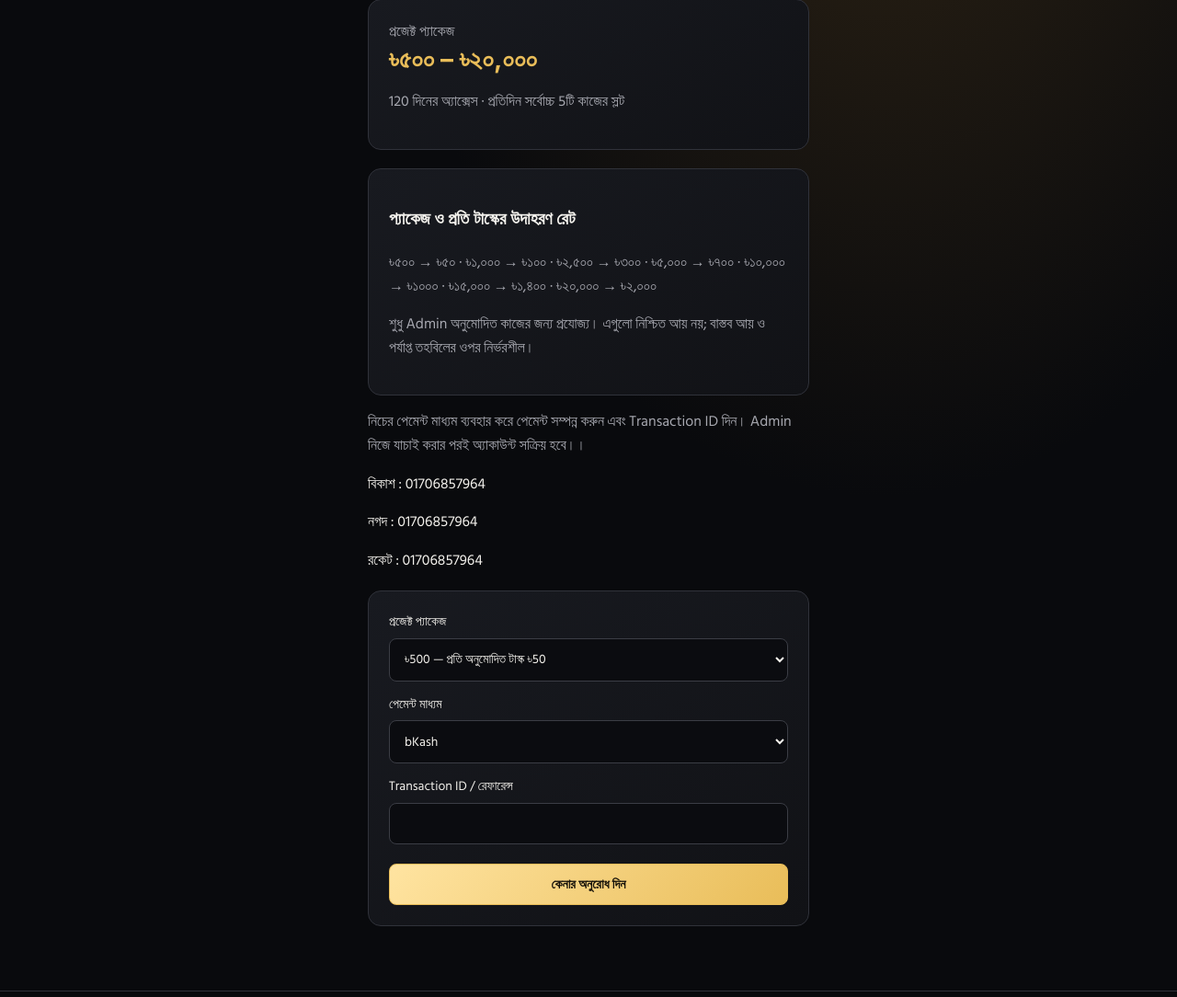
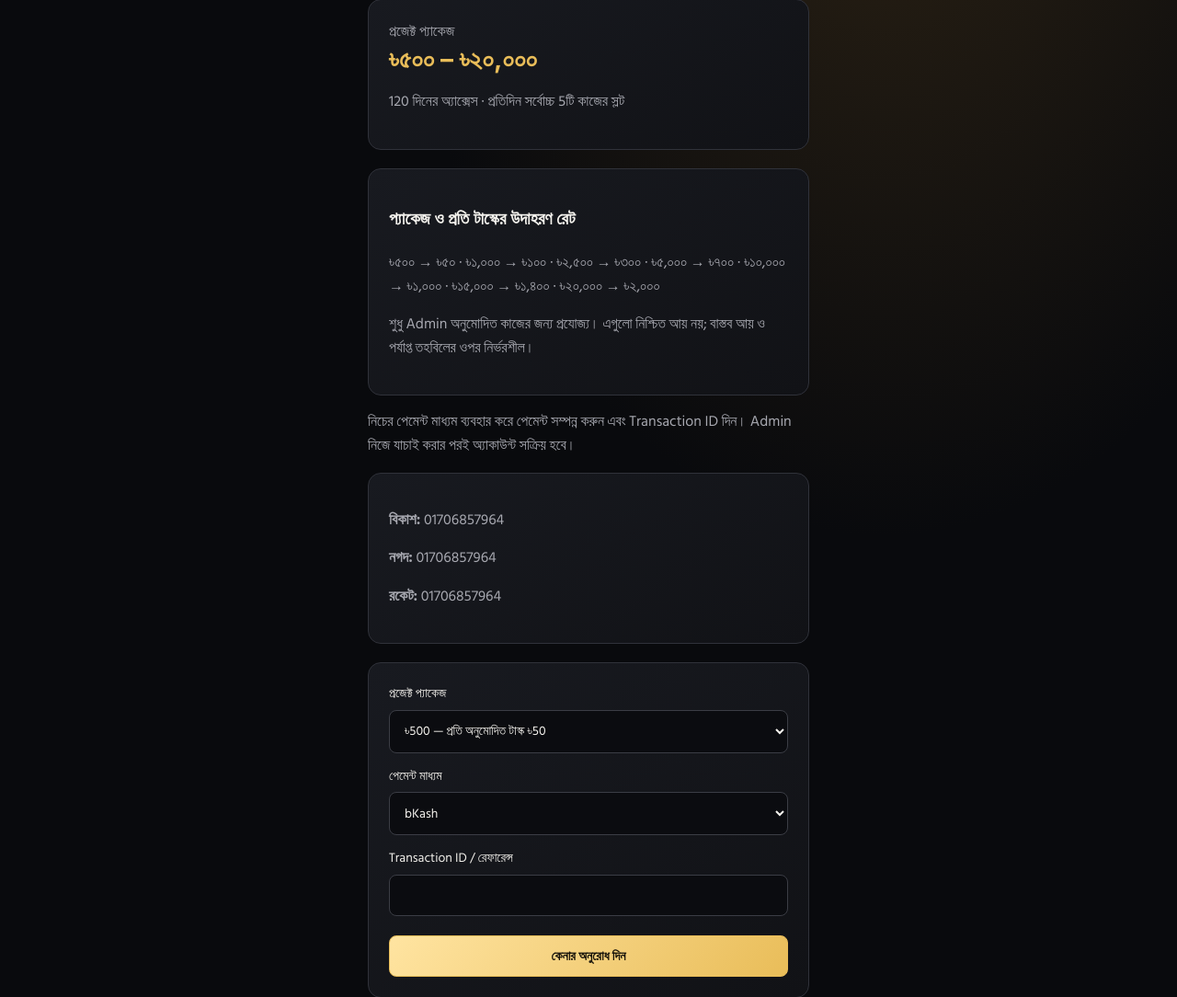
Before and after one commit to Monirul64/Earningbd, a Flask app: page /buy in a window 1280 px wide. Shown: the part 212-1296 px from the top of the page at 92% size. Run offline with Flask 3, Linux system fonts and the light colour scheme; a user stored in the database is signed in; some libraries are stand-ins or nearby versions.

Commit message:
Refactor buy.html for improved structure and readability

```diff
--- a/templates/buy.html
+++ b/templates/buy.html
@@ -1,12 +1,110 @@
-{% extends "base.html" %}{% block content %}<section class="formwrap">
-  <span class="eyebrow">PROJECT ACCESS</span><h1>প্রজেক্ট কিনুন</h1><div class="pricebox">
-    <span>প্রজেক্ট প্যাকেজ</span><strong>৳৫০০ – ৳২০,০০০</strong><p>{{ project_days }} দিনের অ্যাক্সেস · প্রতিদিন সর্বোচ্চ {{ tasks_per_day }}টি কাজের স্লট</p></div>
-<div class="card"><h3>প্যাকেজ ও প্রতি টাস্কের উদাহরণ রেট</h3><p>৳৫০০ → ৳৫০ · ৳১,০০০ → ৳১০০ · ৳২,৫০০ → ৳৩০০ · ৳৫,০০০ → ৳৭০০ · ৳১০,০০০ → ৳১০০০ · ৳১৫,০০০ → ৳১,৪০০ · ৳২০,০০০ → ৳২,০০০</p>
-  <p class="muted">শুধু Admin অনুমোদিত কাজের জন্য প্রযোজ্য। এগুলো নিশ্চিত আয় নয়; বাস্তব আয় ও পর্যাপ্ত তহবিলের ওপর নির্ভরশীল।</p>
-</div><p class="muted">নিচের পেমেন্ট মাধ্যম ব্যবহার করে পেমেন্ট সম্পন্ন করুন এবং Transaction ID দিন। Admin নিজে যাচাই করার পরই অ্যাকাউন্ট সক্রিয় হবে।।</p>
-  <P>বিকাশ : 01706857964</P>
-  <P>নগদ : 01706857964</P>
-  <P>রকেট : 01706857964</P>
-  <form class="formcard" method="post">{{ form.hidden_tag() }}{% for f in [form.package_price,form.method,form.reference] %}
-    <label>{{ f.label }}{{ f(class_="input") }}{% for e in f.errors %}<small class="error">{{ e }}</small>{% endfor %}</label>{% endfor %}{{ form.submit(class_="btn full") }}</form>
-</section>{% endblock %}
+
+{% extends "base.html" %}
+
+{% block content %}
+
+<section class="formwrap">
+
+    <!-- Page Header -->
+    <span class="eyebrow">PROJECT ACCESS</span>
+
+    <h1>প্রজেক্ট কিনুন</h1>
+
+    <!-- Project Price Box -->
+    <div class="pricebox">
+
+        <span>প্রজেক্ট প্যাকেজ</span>
+
+        <strong>৳৫০০ – ৳২০,০০০</strong>
+
+        <p>
+            {{ project_days }} দিনের অ্যাক্সেস ·
+            প্রতিদিন সর্বোচ্চ {{ tasks_per_day }}টি কাজের স্লট
+        </p>
+
+    </div>
+
+    <!-- Package Rates -->
+    <div class="card">
+
+        <h3>প্যাকেজ ও প্রতি টাস্কের উদাহরণ রেট</h3>
+
+        <p>
+            ৳৫০০ → ৳৫০ ·
+            ৳১,০০০ → ৳১০০ ·
+            ৳২,৫০০ → ৳৩০০ ·
+            ৳৫,০০০ → ৳৭০০ ·
+            ৳১০,০০০ → ৳১,০০০ ·
+            ৳১৫,০০০ → ৳১,৪০০ ·
+            ৳২০,০০০ → ৳২,০০০
+        </p>
+
+        <p class="muted">
+            শুধু Admin অনুমোদিত কাজের জন্য প্রযোজ্য।
+            এগুলো নিশ্চিত আয় নয়; বাস্তব আয় ও পর্যাপ্ত
+            তহবিলের ওপর নির্ভরশীল।
+        </p>
+
+    </div>
+
+    <!-- Payment Instructions -->
+    <p class="muted">
+        নিচের পেমেন্ট মাধ্যম ব্যবহার করে পেমেন্ট সম্পন্ন করুন
+        এবং Transaction ID দিন। Admin নিজে যাচাই করার
+        পরই অ্যাকাউন্ট সক্রিয় হবে।
+    </p>
+
+    <!-- Payment Methods -->
+    <div class="card">
+
+        <p>
+            <strong>বিকাশ:</strong> 01706857964
+        </p>
+
+        <p>
+            <strong>নগদ:</strong> 01706857964
+        </p>
+
+        <p>
+            <strong>রকেট:</strong> 01706857964
+        </p>
+
+    </div>
+
+    <!-- Project Purchase Form -->
+    <form class="formcard" method="post">
+
+        {{ form.hidden_tag() }}
+
+        {% for f in [
+            form.package_price,
+            form.method,
+            form.reference
+        ] %}
+
+            <label>
+
+                {{ f.label }}
+
+                {{ f(class_="input") }}
+
+                {% for e in f.errors %}
+
+                    <small class="error">
+                        {{ e }}
+                    </small>
+
+                {% endfor %}
+
+            </label>
+
+        {% endfor %}
+
+        <!-- Submit Button -->
+        {{ form.submit(class_="btn full") }}
+
+    </form>
+
+</section>
+
+{% endblock %}
```
